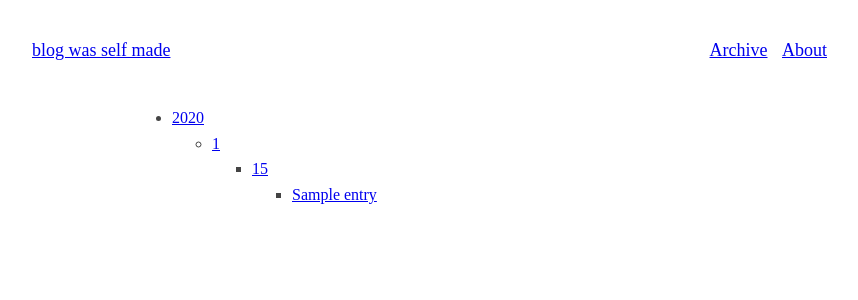
After one commit to gregor-smith/muhblog, a Flask app: template muhblog/templates/archive_no_macros.html in a window 1280 px wide. The commit adds this page. Shown: the top 300 px of the page, without its empty margins (208-1066 px from the left). Run offline with Flask 2, Linux system fonts and the light colour scheme; tables that the repository leaves empty hold one stand-in row (values such as "Sample post"); the template is opened without the code that fills it: values that come from a table or form of the project are taken from there, most other values are stand-ins (such as "Sample title", 1, 10 or a date in 2020).

Commit message:
horrific new archive template, is_hidden column for entries

```diff
--- a/muhblog/_muhblog.py
+++ b/muhblog/_muhblog.py
@@ -1,7 +1,6 @@
 import logging
 import pathlib
 import datetime
-import collections
 import configparser
 
 import click
@@ -27,15 +26,17 @@ class Entry(db.Model):
     date_written = db.Column(db.DateTime, unique=True)
     date_modified = db.Column(db.DateTime)
     title_slug = db.Column(db.String(MAX_TITLE_LENGTH))
+    is_hidden = db.Column(db.Boolean)
 
-    def __init__(self, path, title, title_slug,
-                 markdown_text, date_written, date_modified):
+    def __init__(self, path, title, title_slug, markdown_text,
+                 date_written, date_modified, is_hidden):
         self.path = path
         self.title = title
         self.title_slug = title_slug
         self.markdown_text = markdown_text
         self.date_written = date_written
         self.date_modified = date_modified
+        self.is_hidden = is_hidden
 
     @classmethod
     def from_ini_path(cls, path):
@@ -50,7 +51,8 @@ class Entry(db.Model):
                    title_slug=slugify.slugify(title, max_length=MAX_TITLE_LENGTH),
                    markdown_text=entry['text'],
                    date_written=datetime.datetime.strptime(entry['date'], DATE_FORMAT),
-                   date_modified=datetime.datetime.fromtimestamp(path.stat().st_mtime))
+                   date_modified=datetime.datetime.fromtimestamp(path.stat().st_mtime),
+                   is_hidden=parser.getboolean('entry', 'is_hidden', fallback=True))
 
     def update_from_other(self, other):
         self.path = other.path
@@ -59,6 +61,7 @@ class Entry(db.Model):
         self.markdown_text = other.markdown_text
         self.date_written = other.date_written
         self.date_modified = other.date_modified
+        self.is_hidden = other.is_hidden
 
     def html_text(self):
         return flask.Markup(markdown.markdown(self.markdown_text))
@@ -67,7 +70,7 @@ class Entry(db.Model):
         return '{}(path={!r})'.format(type(self).__name__, self.path)
 
 def date_conditions(**kwargs):
-    for attribute in {'year', 'month', 'day'}:
+    for attribute in ['year', 'month', 'day']:
         if attribute in kwargs:
             yield db.extract(attribute, Entry.date_written) == kwargs[attribute]
 
@@ -76,41 +79,36 @@ def date_conditions(**kwargs):
 @app.route('/<int:year>/<int:month>')
 @app.route('/<int:year>/<int:month>/<int:day>')
 def archive(**kwargs):
-    # I tried using an order_by query to sort the entries and then iterating over them in the
-    # template, but the template got so complicated that I just gave up and stuck with these
-    # ugly dicts
-    entries = collections.defaultdict(
-        lambda: collections.defaultdict(
-            lambda: collections.defaultdict(list)
-        )
-    )
     conditions = list(date_conditions(**kwargs))
-    for entry in Entry.query.filter(*conditions) if conditions else Entry.query:
-        month = '{:%m}'.format(entry.date_written)
-        day = '{:%d}'.format(entry.date_written)
-        entries[str(entry.date_written.year)][month][day].append(entry)
-    if not entries:
-        flask.abort(404)
-    return flask.render_template('archive.html', entries=entries)
+    if not app.show_hidden:
+        conditions.append(Entry.is_hidden.is_(False))
+    query = Entry.query.filter(*conditions).order_by(Entry.date_written.desc())
+    return flask.render_template('archive.html', title='Archive', entries=query)
 
 @app.route('/<int:year>/<int:month>/<int:day>/<title_slug>')
 def entry(title_slug, **kwargs):
-    entry = Entry.query.filter(*date_conditions(**kwargs), Entry.title_slug == title_slug).first_or_404()
+    conditions = [*date_conditions(**kwargs), Entry.title_slug == title_slug]
+    if not app.show_hidden:
+        conditions.append(Entry.is_hidden.is_(False))
+    entry = Entry.query.filter(*conditions).first_or_404()
     return flask.render_template('entry.html', title=entry.title, entry=entry)
 
-def render_error_template(error, image):
-    return flask.render_template('error.html', title='{} {}'.format(error.code, error.name),
-                                 image=image), error.code
+@app.route('/robots.txt')
+def robots():
+    return flask.send_from_directory(app.static_folder, 'robots.txt')
+
+def render_error_template(code, name, image):
+    return flask.render_template('error.html', title='{} {}'.format(code, name), image=image), code
 
 @app.errorhandler(404)
-def four_oh_four(error):
-    return render_error_template(error, image='/static/404.png')
+def error_404(error):
+    return render_error_template(404, 'Not Found', '/static/404.png')
+@app.errorhandler(403)
+def error_403(error):
+    return render_error_template(403, 'Forbidden', '/static/403.jpg')
 @app.errorhandler(500)
-def five_hunner(error):
-    return render_error_template(error, image='/static/500.jpg')
-@app.errorhandler(403)
-def four_oh_three(error):
-    return render_error_template(error, image='/static/403.jpg')
+def error_500(error):
+    return render_error_template(500, 'Internal Server Error', '/static/500.jpg')
 
 def reload_database(archive_path):
     db.create_all()
@@ -135,12 +133,13 @@ def reload_database(archive_path):
     db.session.commit()
 
 @click.command()
+@click.option('--archive', envvar='BLOG_ARCHIVE_PATH',
+              type=click.Path(file_okay=False, writable=True))
 @click.option('--host')
 @click.option('--port', type=int, default=9001, show_default=True)
 @click.option('--debug', is_flag=True, show_default=True)
-@click.option('--archive', envvar='BLOG_ARCHIVE_PATH',
-              type=click.Path(file_okay=False, writable=True))
-def main(host, port, debug, archive):
+@click.option('--show-hidden', is_flag=True, show_default=True)
+def main(archive, host, port, debug, show_hidden):
     if archive is None:
         raise click.BadParameter("either '--archive' must be provided "
                                  "or the 'BLOG_ARCHIVE_PATH' environment variable must be set")
@@ -151,4 +150,6 @@ def main(host, port, debug, archive):
     CONFIG_DIRECTORY.mkdir(parents=True, exist_ok=True)
     reload_database(archive)
 
+    app.jinja_env.trim_blocks = app.jinja_env.lstrip_blocks = True
+    app.show_hidden = show_hidden
     app.run(host=host, port=port, debug=debug)
--- /dev/null
+++ b/muhblog/static/robots.txt
@@ -0,0 +1,2 @@
+User-agent: *
+Disallow: /
--- a/muhblog/static/stylesheet.css
+++ b/muhblog/static/stylesheet.css
@@ -59,5 +59,5 @@ h1, h2, h3 {
 }
 
 .error img {
-    height: 400px;
+    max-height: 400px;
 }
--- /dev/null
+++ b/muhblog/templates/archive_no_macros.html
@@ -0,0 +1,60 @@
+{% extends "base.html" %}
+
+{% set last_year = 9999 %}
+{% set last_month = 99 %}
+{% set last_day = 99 %}
+
+{% block content %}
+<ul>
+{% for entry in entries %}
+    {% if entry.date_written.year < last_year %}
+        {% if last_year != 9999 %}
+                        </ul>
+                    </li>
+                </ul>
+            </li>
+        </ul>
+    </li>
+        {% endif %}
+    <li>
+        <a href="/{{ entry.date_written.year }}">{{ entry.date_written.year }}</a>
+        <ul>
+            <li>
+                <a href="/{{ entry.date_written.year }}/{{ entry.date_written.month }}">{{ entry.date_written.month }}</a>
+                <ul>
+                    <li>
+                        <a href="/{{ entry.date_written.year }}/{{ entry.date_written.month }}/{{ entry.date_written.day }}">{{ entry.date_written.day }}</a>
+                        <ul>
+                            <li><a href="/{{ entry.date_written.year }}/{{ entry.date_written.month }}/{{ entry.date_written.day }}/{{ entry.title_slug }}">{{ entry.title }}</a></li>
+                            {% set last_year = entry.date_written.year %}
+                            {% set last_month = entry.date_written.month %}
+                            {% set last_day = entry.date_written.day %}
+    {% elif entry.date_written.month < last_month %}
+                        </ul>
+                    </li>
+                </ul>
+            </li>
+        </ul>
+        <ul>
+            <li>
+                <a href="/{{ entry.date_written.year }}/{{ entry.date_written.month }}">{{ entry.date_written.month }}</a>
+                <ul>
+                    <li>
+                        <a href="/{{ entry.date_written.year }}/{{ entry.date_written.month }}/{{ entry.date_written.day }}">{{ entry.date_written.day }}</a>
+                        <ul>
+                            <li><a href="/{{ entry.date_written.year }}/{{ entry.date_written.month }}/{{ entry.date_written.day }}/{{ entry.title_slug }}">{{ entry.title }}</a></li>
+                            {% set last_month = entry.date_written.month %}
+                            {% set last_day = entry.date_written.day %}
+    {% elif entry.date_written.day < last_day %}
+                        </ul>
+                    </li>
+                    <li>
+                        <a href="/{{ entry.date_written.year }}/{{ entry.date_written.month }}/{{ entry.date_written.day }}">{{ entry.date_written.day }}</a>
+                        <ul>
+                            <li><a href="/{{ entry.date_written.year }}/{{ entry.date_written.month }}/{{ entry.date_written.day }}/{{ entry.title_slug }}">{{ entry.title }}</a></li>
+                            {% set last_day = entry.date_written.day %}
+    {% elif entry.date_written.day == last_day %}
+                            <li><a href="/{{ entry.date_written.year }}/{{ entry.date_written.month }}/{{ entry.date_written.day }}/{{ entry.title_slug }}">{{ entry.title }}</a></li>
+    {% endif %}
+{% endfor %}
+{% endblock %}
--- a/muhblog/templates/base.html
+++ b/muhblog/templates/base.html
@@ -1,13 +1,14 @@
 <!DOCTYPE html>
+    {% set blog_title = "blog was self made" %}
 <html>
     <head>
         <meta charset="utf-8">
-        <title>{{ title }}</title>
+        <title>{{ title }} | {{ blog_title }}</title>
         <link type="text/css" rel="stylesheet" href="/static/stylesheet.css"/>
     </head>
     <body>
         <nav>
-            <a href="/">blog was self made</a>
+            <a href="/">{{ blog_title }}</a>
             <ul>
                 <li><a href="/archive">Archive</a></li>
                 <li><a href="/about"/>About</a></li>
```
Also changed, not shown: muhblog/templates/archive.html (+57 -21 lines).
